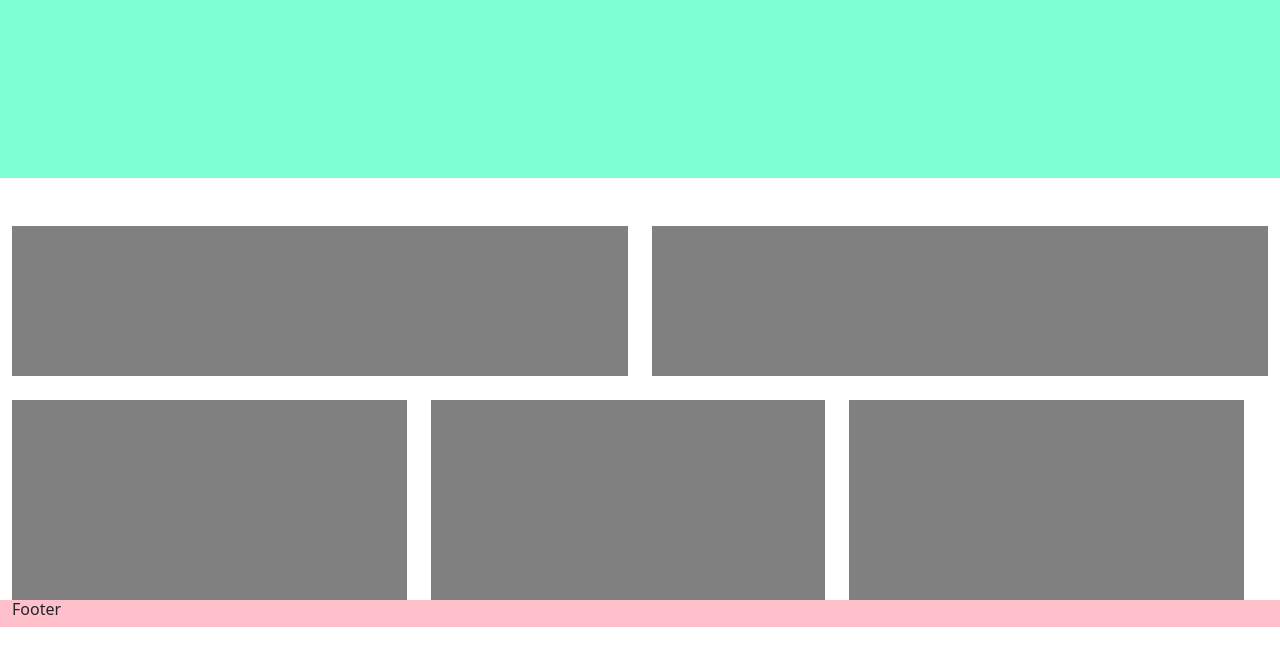
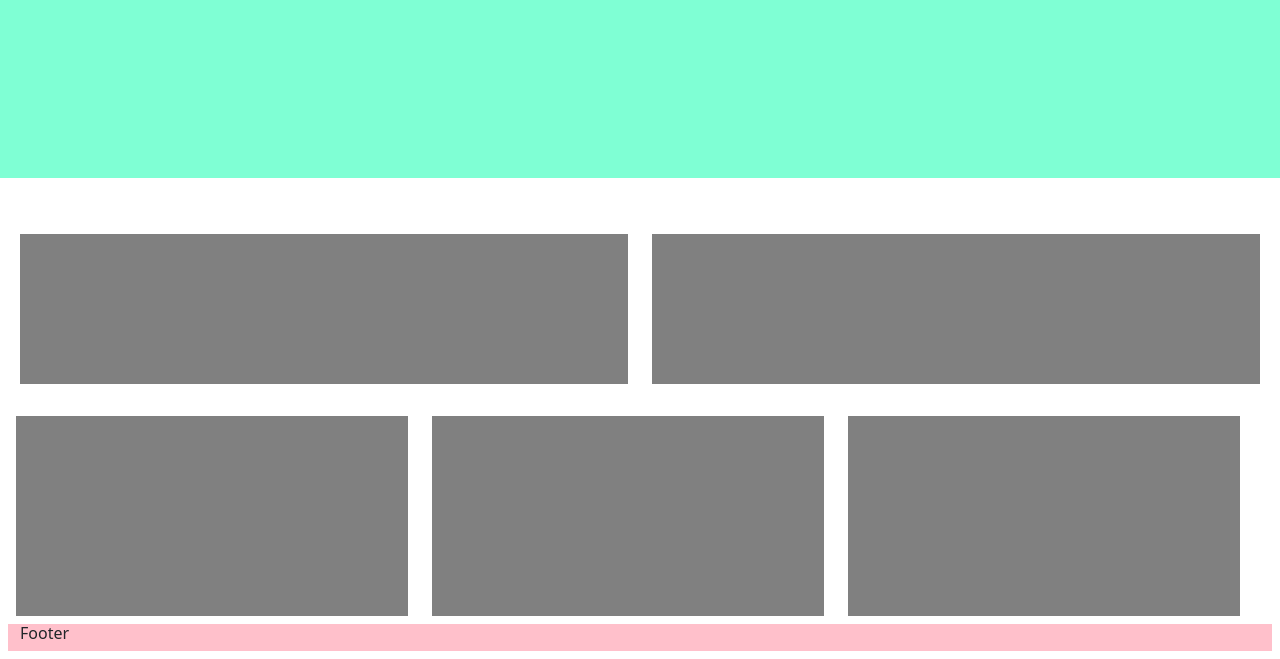
Before and after one commit to mamantube/private_class_laravel_eduwork, a plain HTML site: page index.html in a window 1280 px wide. Shown: the part 428-1087 px from the top of the page. Before the commit the page ends 1055 px from the top, so only its background shows below. Drawn offline with nearby package versions, Linux system fonts and the light colour scheme.

Commit message:
add padding

```diff
--- a/index.html
+++ b/index.html
@@ -39,14 +39,14 @@
     </div>
 
     <div class="container-fluid mt-5">
-      <div class="row">
+      <div class="row p-2">
         <div class="col-md-6">
           <div class="content-1"></div>
         </div>
         <div class="col-md-6">
           <div class="content-1"></div>
         </div>
-      <div class="row mt-4">
+      <div class="row mt-4 p-2">
         <div class="col-md-4">
           <div class="content-2"></div>
         </div>
```
